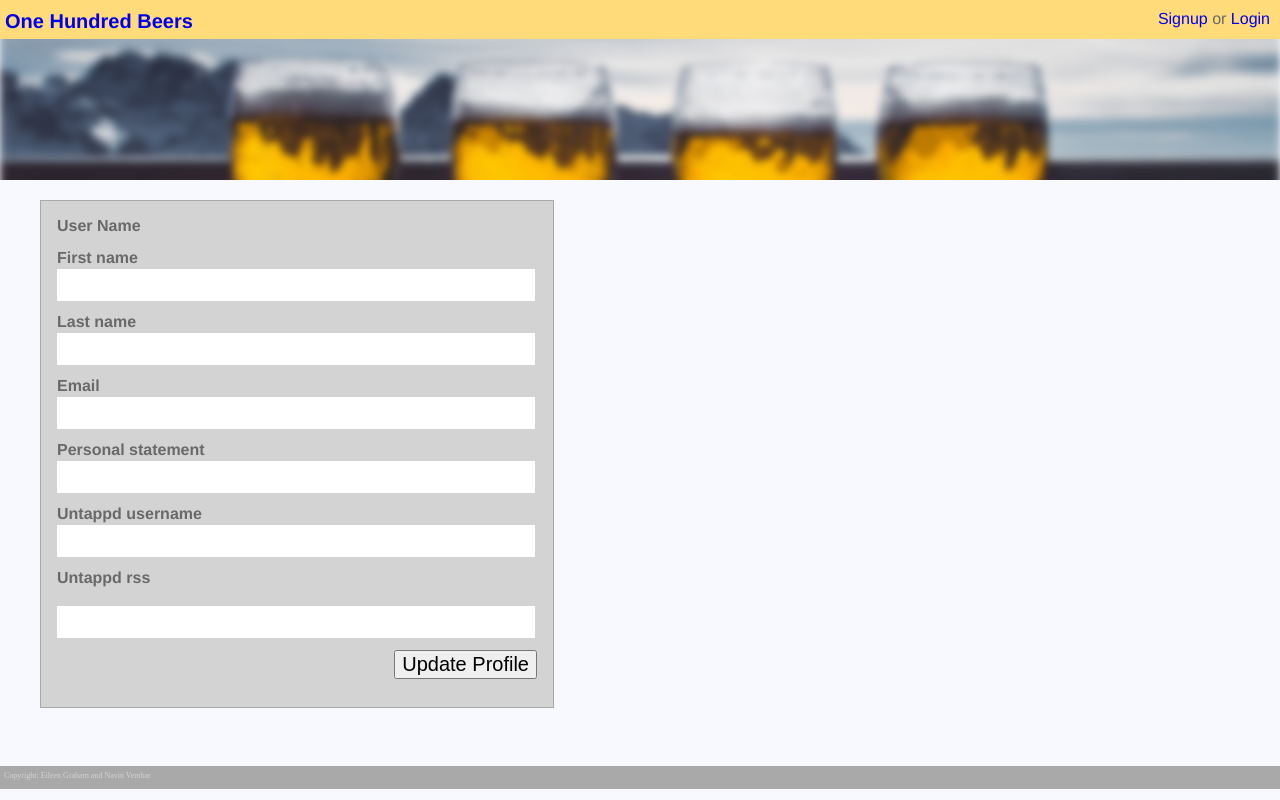
After one commit to nvembar/onehundredbeers, a Django app: template beers/templates/registration/profile.html in a window 1280 px wide. The commit adds this page. Run offline with Django 3.2, Linux system fonts and the light colour scheme; the template is opened without the code that fills it, so the values that code supplies are empty, except form fields; tables that the repository leaves empty hold one stand-in row (values such as "Sample post"); form fields are guessed from the names that the template uses.

Commit message:
Added profile editing

```diff
--- a/beers/models.py
+++ b/beers/models.py
@@ -15,8 +15,9 @@ class Player(models.Model):
 
 	# TODO: Move this to a manager
 	@classmethod
-	def create(cls, user, personal_statement=None, untappd_rss=None):
-		player = cls(user=user, personal_statement=personal_statement, untappd_rss=untappd_rss)
+	def create(cls, user, personal_statement=None, untappd_rss=None, untappd_username=None):
+		player = cls(user=user, personal_statement=personal_statement,
+				untappd_rss=untappd_rss, untappd_username=untappd_username)
 		return player
 
 	def __str__(self):
--- a/beers/templates/base/base.html
+++ b/beers/templates/base/base.html
@@ -10,12 +10,17 @@
 		<div class="top">
 			<div class="header-title-box"><a href="{% url 'index' %}">One Hundred Beers</a></div>
 			<div class="header-login-box">
+				<span>
 				{% if request.user.is_authenticated %}
-					Welcome, {{ request.user.username }}
-					<a style="font-size: 0.75rem; text-decoration: underline;" href="{% url 'logout' %}">(Logout)</a>
+						Welcome, {{ request.user.username }}
+						<a href="{% url 'profile' %}">
+							<img src="{% static 'images/icon-profile.png' %}" alt="Profile" class="profile-image"/>
+						</a>
+						<a style="font-size: 0.75rem; text-decoration: underline;" href="{% url 'logout' %}">(Logout)</a>
 				{% else %}
 					<a href="{% url 'signup' %}">Signup</a> or <a href="{% url 'login' %}">Login</a>
 				{% endif %}
+				</span>
 			</div>
 		</div>
 		<div class="top-image">
--- /dev/null
+++ b/beers/templates/registration/profile.html
@@ -0,0 +1,81 @@
+{% extends "base/base.html" %}
+
+{% block titie %}
+  One Hundred Beers - Signup
+{% endblock %}
+
+{% block content %}
+
+  {% if form.non_field_errors %}
+    <ul>
+      {% for k, v in form.errors.items %}
+        {% for e in v %}
+          <li>{{ k }}: {{ e }}</li>
+        {% endfor %}
+      {% endfor %}
+    </ul>
+  {% endif %}
+
+  <form action="{% url 'profile' %}" method="post">
+    {% csrf_token %}
+    <div class="login-form">
+      <div class="login-label">User Name</div>
+      <div class="login-field">{{ user.username }}</div>
+      <div class="login-label">{{ form.first_name.label_tag }}</div>
+      <div class="login-field">{{ form.first_name }}</div>
+      {% if form.first_name.errors %}
+      <div class="error-info">
+        {{ form.first_name.label }} Errors:<br/>
+        {{ form.first_name.errors }}
+      </div>
+      {% endif %}
+      <div class="login-label">{{ form.last_name.label_tag }}</div>
+      <div class="login-field">{{ form.last_name }}</div>
+      {% if form.last_name.errors %}
+      <div class="error-info">
+        {{ form.last_name.label }} Errors:<br/>
+        {{ form.last_name.errors }}
+      </div>
+      {% endif %}
+      <div class="login-label">{{ form.email.label_tag }}</div>
+      <div class="login-field">{{ form.email }}</div>
+      {% if form.email.errors %}
+      <div class="error-info">
+        {{ form.email.label }} Errors:<br/>
+        {{ form.email.errors }}
+      </div>
+      {% endif %}
+      <div class="login-label">{{ form.personal_statement.label_tag }}</div>
+      <div class="login-field">{{ form.personal_statement }}</div>
+      {% if form.personal_statement.errors %}
+      <div class="error-info">
+        {{ form.personal_statement.label }} Errors:<br/>
+        {{ form.personal_statement.errors }}
+      </div>
+      {% endif %}
+      <div class="login-label">{{ form.untappd_username.label_tag }}</div>
+      <div class="login-field">{{ form.untappd_username }}</div>
+      {% if form.untappd_username.errors %}
+      <div class="error-info">
+        {{ form.untappd_username.label }} Errors:<br/>
+        {{ form.untappd_username.errors }}
+      </div>
+      {% endif %}
+      <div class="login-label">{{ form.untappd_rss.label_tag }}</div>
+      <div class="field-help">
+        <a href="{% url 'instructions' %}#rss">{{ form.untappd_rss.help_text }}</a>
+      </div>
+      <div class="login-field">{{ form.untappd_rss }}</div>
+      {% if form.untappd_rss.errors %}
+      <div class="error-info">
+        {{ form.untappd_rss.label }} Errors:<br/>
+        {{ form.untappd_rss.errors }}
+      </div>
+      {% endif %}
+
+      <div class="login-button-row">
+        <input type="submit" value="Update Profile"/>
+      </div>
+    </div>
+  </form>
+{% endblock %}
--- a/hundred_beers/static/css/beers.css
+++ b/hundred_beers/static/css/beers.css
@@ -51,8 +51,16 @@ body {
   text-decoration: none;
   text-decoration-color: dimgray;
 }
+/* line 106, ../../../styles/sass/beers.scss */
+.header-login-box .profile-image {
+  max-height: 20px;
+  max-width: 20px;
+  height: auto;
+  width: auto;
+  vertical-align: bottom;
+}
 
-/* line 108, ../../../styles/sass/beers.scss */
+/* line 115, ../../../styles/sass/beers.scss */
 .footer {
   height: 2em;
   color: lightgrey;
@@ -64,65 +72,65 @@ body {
   font-size: 0.5em;
 }
 
-/* line 119, ../../../styles/sass/beers.scss */
+/* line 126, ../../../styles/sass/beers.scss */
 #topimage {
   width: 100%;
 }
 
-/* line 124, ../../../styles/sass/beers.scss */
+/* line 131, ../../../styles/sass/beers.scss */
 .content {
   font-family: Helvetica, sans-serif;
   margin-left: 1.5rem;
   margin-bottom: 1.5rem;
   width: 100%;
 }
-/* line 130, ../../../styles/sass/beers.scss */
+/* line 137, ../../../styles/sass/beers.scss */
 .content h1 {
   font-size: 2.5rem;
   color: #5c5c5c;
 }
-/* line 136, ../../../styles/sass/beers.scss */
+/* line 143, ../../../styles/sass/beers.scss */
 .content h2 {
   font-size: 2rem;
   color: #767676;
 }
 
-/* line 144, ../../../styles/sass/beers.scss */
+/* line 151, ../../../styles/sass/beers.scss */
 #pstmt {
   font-size: 1.25em;
 }
 
-/* line 149, ../../../styles/sass/beers.scss */
+/* line 156, ../../../styles/sass/beers.scss */
 .core-table table, .player-beers table, .contest-summary-list table, .contests table, .contest-leaderboard table, .contest-beerlist table {
   background-color: white;
   width: 100%;
 }
-/* line 152, ../../../styles/sass/beers.scss */
+/* line 159, ../../../styles/sass/beers.scss */
 .core-table table th, .player-beers table th, .contest-summary-list table th, .contests table th, .contest-leaderboard table th, .contest-beerlist table th {
   height: 1.5em;
   font-size: 1rem;
   background-color: white;
 }
-/* line 157, ../../../styles/sass/beers.scss */
+/* line 164, ../../../styles/sass/beers.scss */
 .core-table table tr, .player-beers table tr, .contest-summary-list table tr, .contests table tr, .contest-leaderboard table tr, .contest-beerlist table tr {
   height: 1.25em;
   font-size: 0.9rem;
 }
-/* line 161, ../../../styles/sass/beers.scss */
+/* line 168, ../../../styles/sass/beers.scss */
 .core-table table td, .player-beers table td, .contest-summary-list table td, .contests table td, .contest-leaderboard table td, .contest-beerlist table td {
   background-color: #dfc8b9;
   padding: 0.5em;
   margin: 0.5em;
 }
 
-/* line 169, ../../../styles/sass/beers.scss */
+/* line 176, ../../../styles/sass/beers.scss */
 .player-beers {
   width: 80%;
   margin-left: 3em;
   margin-top: 0.5em;
 }
 
-/* line 176, ../../../styles/sass/beers.scss */
+/* line 183, ../../../styles/sass/beers.scss */
 .contest-summary-list {
   float: right;
   vertical-align: text-top;
@@ -131,28 +139,28 @@ body {
   margin: 0.25em;
 }
 
-/* line 185, ../../../styles/sass/beers.scss */
+/* line 192, ../../../styles/sass/beers.scss */
 .contests {
   width: 80%;
   margin-left: 6em;
   margin-top: 2em;
 }
 
-/* line 192, ../../../styles/sass/beers.scss */
+/* line 199, ../../../styles/sass/beers.scss */
 .contest-leaderboard {
   width: 80%;
   margin-left: 3em;
   margin-top: 0.5em;
 }
 
-/* line 199, ../../../styles/sass/beers.scss */
+/* line 206, ../../../styles/sass/beers.scss */
 .contest-beerlist {
   width: 80%;
   margin-left: 3em;
   margin-top: 0.5em;
 }
 
-/* line 206, ../../../styles/sass/beers.scss */
+/* line 213, ../../../styles/sass/beers.scss */
 .three-column-box {
   display: flex;
   width: 100%;
@@ -162,7 +170,7 @@ body {
   margin-top: 2em;
 }
 
-/* line 215, ../../../styles/sass/beers.scss */
+/* line 222, ../../../styles/sass/beers.scss */
 .column-box, .outset-column-box {
   width: 25%;
   margin-left: 0.5em;
@@ -172,11 +180,11 @@ body {
   text-align: center;
   height: 100%;
 }
-/* line 224, ../../../styles/sass/beers.scss */
+/* line 231, ../../../styles/sass/beers.scss */
 .column-box .column-box-content, .outset-column-box .column-box-content {
   height: 80%;
 }
-/* line 228, ../../../styles/sass/beers.scss */
+/* line 235, ../../../styles/sass/beers.scss */
 .column-box .column-box-link, .outset-column-box .column-box-link {
   text-align: right;
   font-size: 0.8em;
@@ -184,14 +192,14 @@ body {
   vertical-align: text-bottom;
 }
 
-/* line 236, ../../../styles/sass/beers.scss */
+/* line 243, ../../../styles/sass/beers.scss */
 .outset-column-box {
   background-color: lightgrey;
   box-shadow: 0.3em 0.3em 0.1em darkgrey;
   padding-bottom: 1em;
 }
 
-/* line 243, ../../../styles/sass/beers.scss */
+/* line 250, ../../../styles/sass/beers.scss */
 img.column-icon {
   display: block;
   width: 50%;
@@ -200,7 +208,7 @@ img.column-icon {
   margin-right: auto;
 }
 
-/* line 251, ../../../styles/sass/beers.scss */
+/* line 258, ../../../styles/sass/beers.scss */
 .login-box {
   width: 34.125em;
   display: block;
@@ -208,7 +216,7 @@ img.column-icon {
   margin-right: auto;
 }
 
-/* line 260, ../../../styles/sass/beers.scss */
+/* line 267, ../../../styles/sass/beers.scss */
 .login-form {
   display: flex;
   flex-direction: column;
@@ -221,13 +229,13 @@ img.column-icon {
   padding: 1em;
 }
 
-/* line 272, ../../../styles/sass/beers.scss */
+/* line 279, ../../../styles/sass/beers.scss */
 .login-field {
   width: 30em;
   float: left;
   padding-bottom: 0.75em;
 }
-/* line 276, ../../../styles/sass/beers.scss */
+/* line 283, ../../../styles/sass/beers.scss */
 .login-field input {
   font-size: 1.25em;
   width: 23.8em;
@@ -236,25 +244,25 @@ img.column-icon {
   height: 1.5em;
 }
 
-/* line 285, ../../../styles/sass/beers.scss */
+/* line 292, ../../../styles/sass/beers.scss */
 .error-info {
   float: left;
   font-weight: bold;
   color: maroon;
 }
 
-/* line 291, ../../../styles/sass/beers.scss */
+/* line 298, ../../../styles/sass/beers.scss */
 .login-button-row {
   width: 100%;
   padding-bottom: 0.75em;
 }
-/* line 295, ../../../styles/sass/beers.scss */
+/* line 302, ../../../styles/sass/beers.scss */
 .login-button-row input[type=submit] {
   font-size: 1.25em;
   float: right;
 }
 
-/* line 301, ../../../styles/sass/beers.scss */
+/* line 308, ../../../styles/sass/beers.scss */
 .login-label {
   font-size: 1em;
   font-weight: bold;
@@ -265,7 +273,7 @@ img.column-icon {
   margin-bottom: 0.25em;
 }
 
-/* line 311, ../../../styles/sass/beers.scss */
+/* line 318, ../../../styles/sass/beers.scss */
 .field-help {
   font-size: 0.75rem;
   height: 0.8rem;
@@ -274,13 +282,13 @@ img.column-icon {
   margin-bottom: 0.25rem;
 }
 
-/* line 319, ../../../styles/sass/beers.scss */
+/* line 326, ../../../styles/sass/beers.scss */
 .validations {
   width: 90%;
   margin-left: 1em;
 }
 
-/* line 326, ../../../styles/sass/beers.scss */
+/* line 333, ../../../styles/sass/beers.scss */
 .validation-button {
   -moz-box-shadow: 0px 10px 14px -7px #276873;
   -webkit-box-shadow: 0px 10px 14px -7px #276873;
@@ -300,18 +308,18 @@ img.column-icon {
   text-shadow: 0px 1px 0px #3d768a;
 }
 
-/* line 344, ../../../styles/sass/beers.scss */
+/* line 351, ../../../styles/sass/beers.scss */
 .validation-button:hover {
   background-color: #3c7083;
 }
 
-/* line 347, ../../../styles/sass/beers.scss */
+/* line 354, ../../../styles/sass/beers.scss */
 .validation-button:active {
   position: relative;
   top: 1px;
 }
 
-/* line 352, ../../../styles/sass/beers.scss */
+/* line 359, ../../../styles/sass/beers.scss */
 .validation-button:disabled {
   background-color: dimgrey;
   -moz-box-shadow: inset 0px 10px 14px -7px #5c5c5c;
@@ -319,7 +327,7 @@ img.column-icon {
   box-shadow: inset 0px 10px 14px -7px #5c5c5c;
 }
 
-/* line 359, ../../../styles/sass/beers.scss */
+/* line 366, ../../../styles/sass/beers.scss */
 .validation-box {
   width: 40em;
   margin-bottom: 0.25em;
@@ -331,7 +339,7 @@ img.column-icon {
   flex-direction: row;
 }
 
-/* line 370, ../../../styles/sass/beers.scss */
+/* line 377, ../../../styles/sass/beers.scss */
 .validation-column, .validation-lines, .validation-buttons {
   display: flex;
   flex-direction: column;
@@ -339,20 +347,20 @@ img.column-icon {
   padding-bottom: 0.5em;
 }
 
-/* line 377, ../../../styles/sass/beers.scss */
+/* line 384, ../../../styles/sass/beers.scss */
 .validation-lines {
   width: 100%;
   padding-left: 1em;
   padding-right: 1em;
 }
 
-/* line 384, ../../../styles/sass/beers.scss */
+/* line 391, ../../../styles/sass/beers.scss */
 .validation-buttons {
   width: 25%;
   padding-right: 1em;
 }
 
-/* line 390, ../../../styles/sass/beers.scss */
+/* line 397, ../../../styles/sass/beers.scss */
 .validation-button-line {
   margin-top: 0.25em;
   margin-bottom: 0.25em;
@@ -360,41 +368,41 @@ img.column-icon {
   text-align: center;
 }
 
-/* line 397, ../../../styles/sass/beers.scss */
+/* line 404, ../../../styles/sass/beers.scss */
 .validation-text-line, .validation-beer-line, .validation-brewery-line, .validation-user-line, .validation-match-line {
   margin-top: 0.1em;
   margin-bottom: 0.1em;
 }
 
-/* line 402, ../../../styles/sass/beers.scss */
+/* line 409, ../../../styles/sass/beers.scss */
 .validation-beer-line {
   font-size: 1.25em;
   font-weight: bolder;
 }
-/* line 406, ../../../styles/sass/beers.scss */
+/* line 413, ../../../styles/sass/beers.scss */
 .validation-beer-line a {
   font-size: 0.9rem;
   font-weight: lighter;
 }
 
-/* line 412, ../../../styles/sass/beers.scss */
+/* line 419, ../../../styles/sass/beers.scss */
 .validation-brewery-line {
   font-size: 0.9em;
 }
 
-/* line 417, ../../../styles/sass/beers.scss */
+/* line 424, ../../../styles/sass/beers.scss */
 .validation-user-line {
   font-size: 0.9em;
 }
 
-/* line 422, ../../../styles/sass/beers.scss */
+/* line 429, ../../../styles/sass/beers.scss */
 .validation-match-line {
   font-weight: bolder;
   font-size: 1em;
   color: #00b100;
 }
 
-/* line 429, ../../../styles/sass/beers.scss */
+/* line 436, ../../../styles/sass/beers.scss */
 .validation-detail {
   float: left;
   font-size: 0.75em;
@@ -402,19 +410,19 @@ img.column-icon {
   margin-right: 0.25em;
 }
 
-/* line 436, ../../../styles/sass/beers.scss */
+/* line 443, ../../../styles/sass/beers.scss */
 .validation-link {
   float: left;
   font-size: 0.75em;
 }
 
-/* line 441, ../../../styles/sass/beers.scss */
+/* line 448, ../../../styles/sass/beers.scss */
 .pager {
   margin-top: 0.25em;
   margin-bottom: 1em;
 }
 
-/* line 446, ../../../styles/sass/beers.scss */
+/* line 453, ../../../styles/sass/beers.scss */
 .dialog-overlay {
   visibility: hidden;
   position: absolute;
@@ -426,7 +434,7 @@ img.column-icon {
   z-index: 1000;
 }
 
-/* line 457, ../../../styles/sass/beers.scss */
+/* line 464, ../../../styles/sass/beers.scss */
 .dialog-box {
   background-color: darkgrey;
 }
--- a/styles/sass/beers.scss
+++ b/styles/sass/beers.scss
@@ -102,6 +102,13 @@ $top-padding-horizontal:  5px / $default-font-size * 1em;
   a:link, a:visited, a:active, a:hover {
     text-decoration: none;
     text-decoration-color: $default-font-color;
+  }
+  .profile-image {
+    max-height: 20px;
+    max-width: 20px;
+    height: auto;
+    width: auto;
+    vertical-align: bottom;
   }
 }
 
```
Also changed, not shown: beers/forms/registration.py (+7 -4 lines), beers/urls.py (+7 -5 lines), beers/views/user.py (added, +84 -0 lines), hundred_beers/static/images/icon-profile.png (added).
